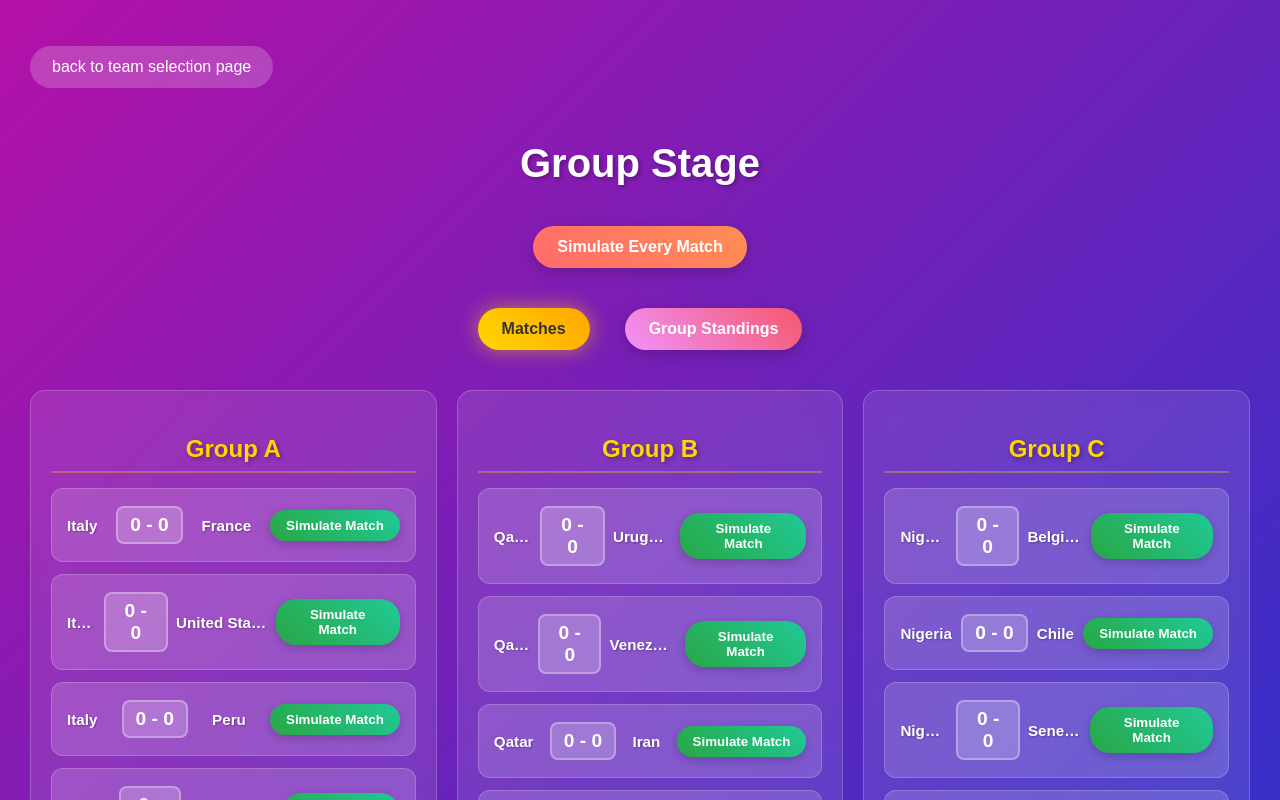
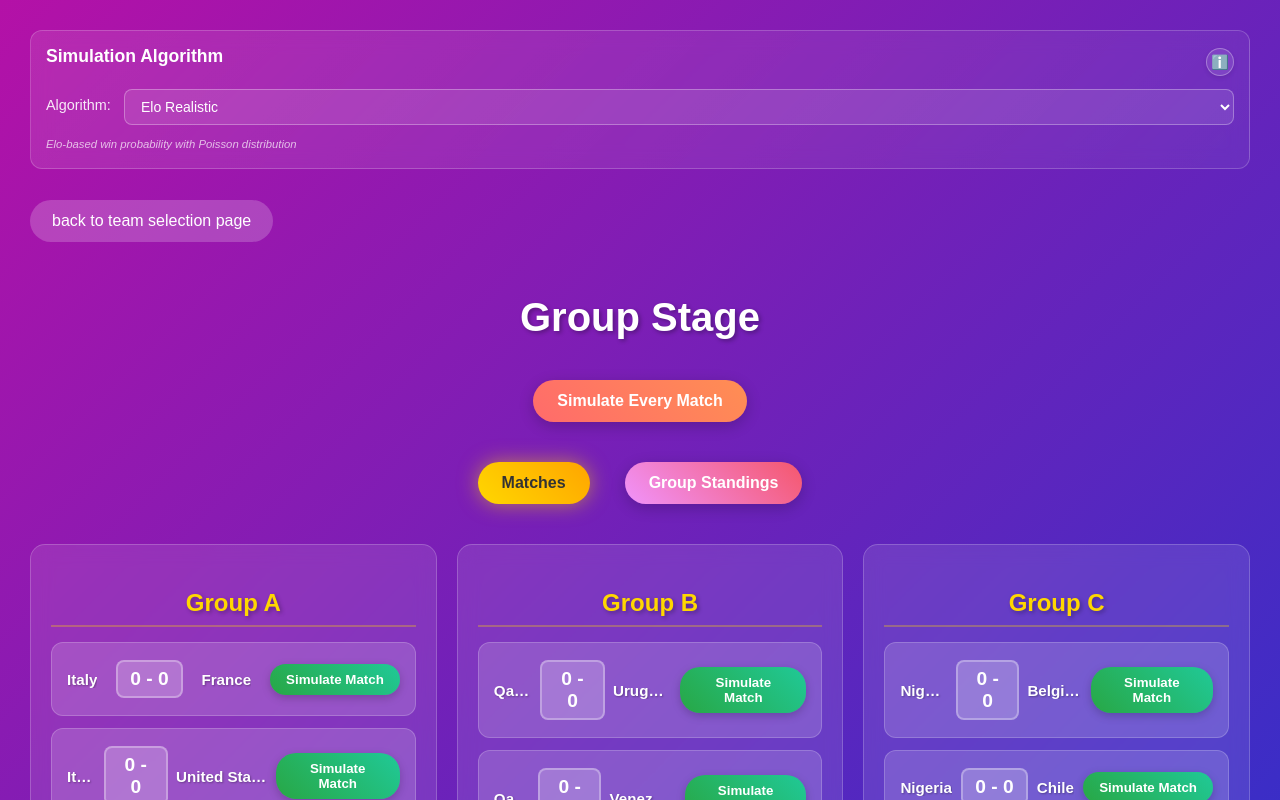
Before and after one commit to MrLizard11/World_Cup_Simulator, an Angular app in the folder world-cup-simulator/: page /group-stage in a window 1280 px wide. Shown: the top 800 px of the page. Built offline with nearby package versions, Linux system fonts and the light colour scheme.

Commit message:
feat: Integrate simulation settings into UI
- Add settings to group stage and knockout pages
- Update app.module with new components
- Enable interactive algorithm selection
- Clean up knockout round buttons layout

```diff
--- a/world-cup-simulator/src/app/group-stage/group-stage.component.html
+++ b/world-cup-simulator/src/app/group-stage/group-stage.component.html
@@ -1,4 +1,10 @@
 <div class="container">
+    <!-- Simulation Settings -->
+    <app-simulation-settings
+        [isCompact]="false"
+        (modeChanged)="onSimulationModeChanged($event)">
+    </app-simulation-settings>
+
     <app-group-stage-buttons
         [showMatches]="showMatches"
         [showGroupStandings]="showGroupStandings"
--- a/world-cup-simulator/src/app/knockout-stage/knockout-stage.component.html
+++ b/world-cup-simulator/src/app/knockout-stage/knockout-stage.component.html
@@ -1,5 +1,11 @@
 <div class="container">
     <div class="page-title">Knockout Stage</div>
+
+    <!-- Simulation Settings -->
+    <app-simulation-settings
+        [isCompact]="true"
+        (modeChanged)="onSimulationModeChanged($event)">
+    </app-simulation-settings>
 
     <app-knockout-round-buttons
         [allMatchesSimulated]="allMatchesSimulated"
```
Also changed, not shown: world-cup-simulator/src/app/app.module.ts (+29 -2 lines).
